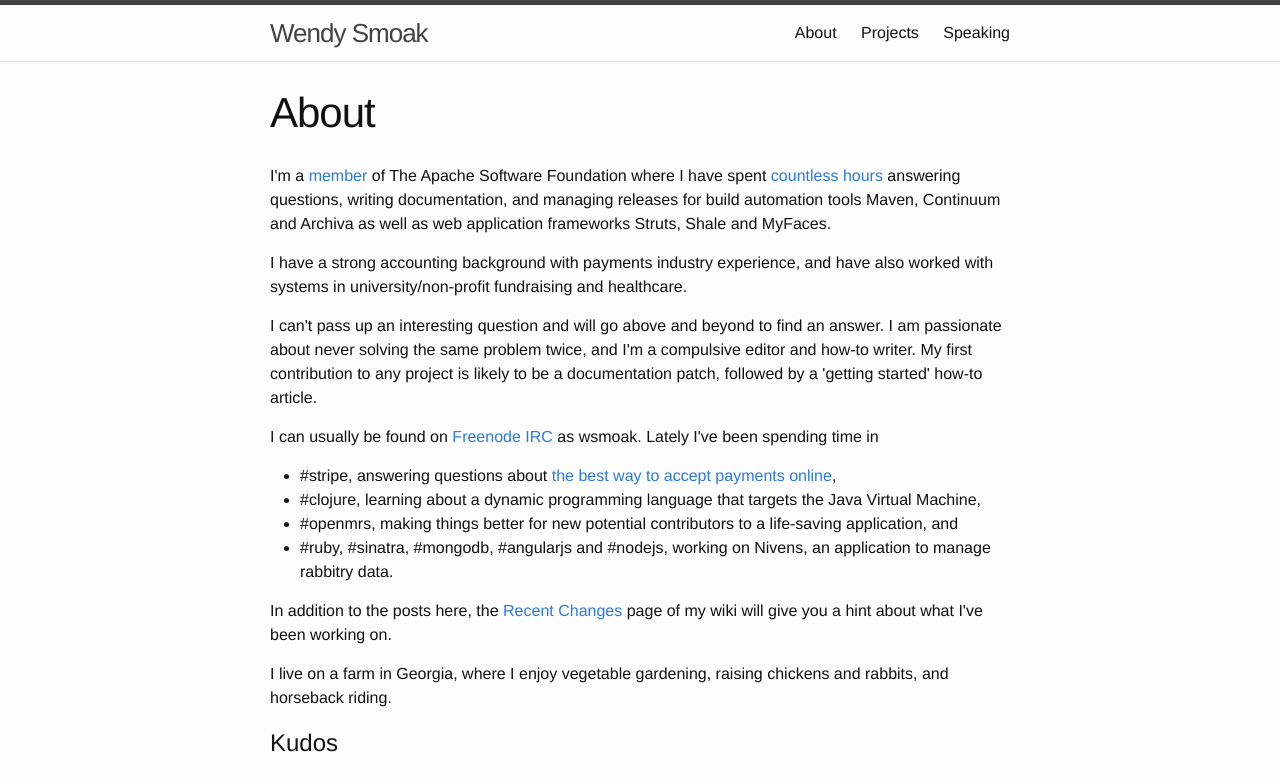
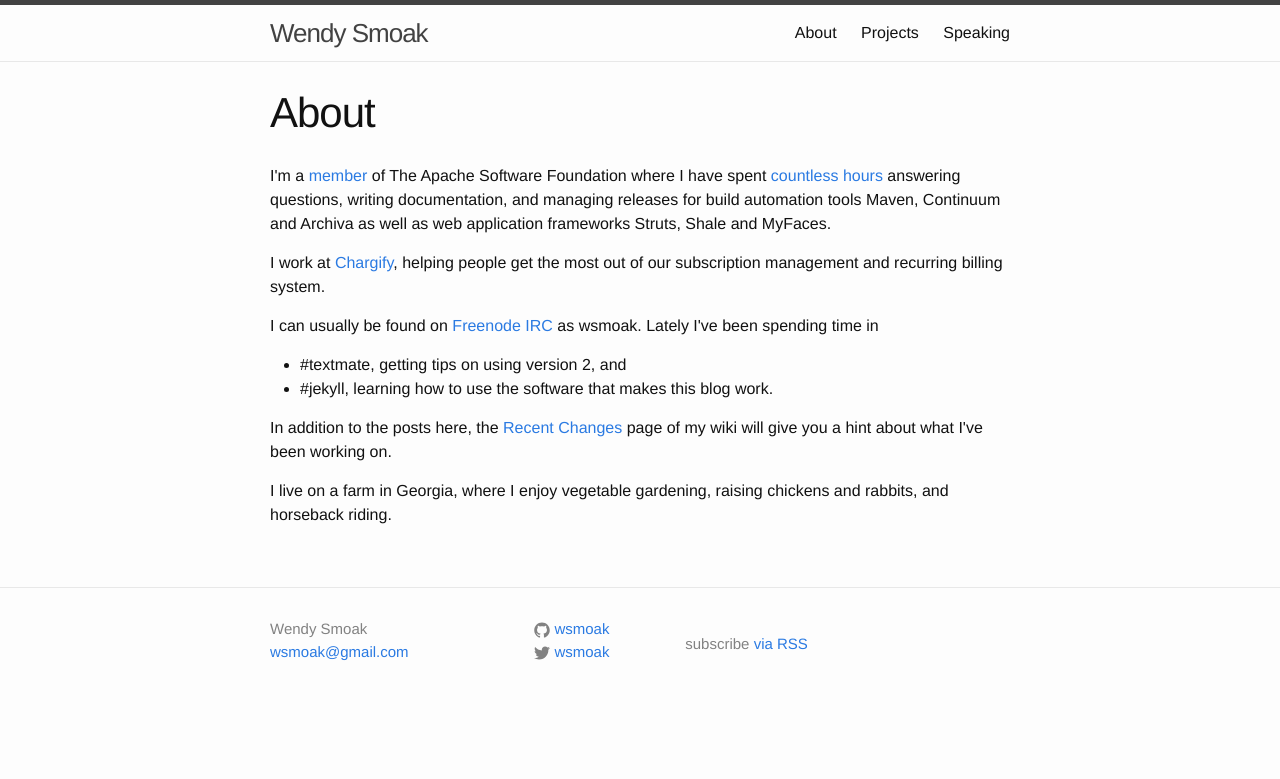
Before and after one commit to wsmoak/wsmoak.github.io, a Jekyll site: the page built from about.html, in a window 1280 px wide and 1400 px high. Shown: the top 779 px of the window. Built offline with Jekyll 4.4.1, drawn with Linux system fonts in a browser that asks for light colours; comment, search, counter and statistics services are not loaded; some of the changed text lies outside the part shown.

Commit message:
Remove job search related info

```diff
--- a/about.html
+++ b/about.html
@@ -11,20 +11,15 @@
 build automation tools Maven, Continuum and Archiva as well as web application
 frameworks Struts, Shale and MyFaces.</p>
 
-<p>I have a strong accounting background with payments industry experience, and have also worked with systems in university/non-profit fundraising and healthcare.</p>
-
-<p>I can't pass up an interesting question and will go above and beyond to find an answer.  I am passionate about never solving the same problem twice, and I'm a compulsive editor and how-to writer.  My first contribution to any project is likely to be a documentation patch, followed by a 'getting started' how-to article.</p>
+<p>I work at <a href="https://www.chargify.com">Chargify</a>, helping people get the most out of our subscription management and recurring billing system.</p>
 
 <p>I can usually be found on <a target="new" href="http://webchat.freenode.net">Freenode IRC</a> as wsmoak. Lately I've been spending time in
   <ul>
-    <li>#stripe, answering questions about
-  <a target="new" href="http://stripe.com">the best way to accept payments online</a>,
-    </li>
     <!--<li>#growstuff, working on feature testing for <a href="http://growstuff.org">
   an open source platform to track what you plant and harvest</a>.</li>-->
-	<li>#clojure, learning about a dynamic programming language that targets the Java Virtual Machine,</li>
-  <li>#openmrs, making things better for new potential contributors to a life-saving application, and</li>
-	<li>#ruby, #sinatra, #mongodb, #angularjs and #nodejs, working on Nivens, an application to manage rabbitry data.</li>
+    <li>#textmate, getting tips on using version 2, and</li>
+    <li>#jekyll, learning how to use the software that makes this blog work.</li>
+	<!-- <li>#ruby, #sinatra, #mongodb, #angularjs and #nodejs, working on Nivens, an application to manage rabbitry data.</li> -->
   </ul>
 </p>
 
@@ -33,15 +28,3 @@
 </p>
 
 <p>I live on a farm in Georgia, where I enjoy vegetable gardening, raising chickens and rabbits, and horseback riding.</p>
-
-<h1>Kudos</h1>
-
-<p>Why do I spend most mornings answering questions in #stripe? Because of days like this:</p>
-
-<p><img src="images/stripe-irc-thanks.png"></img></p>
-
-<p>And also,</p>
-
-<blockquote class="twitter-tweet" lang="en"><p>Shout-out to <a href="https://twitter.com/wsmoak">@wsmoak</a> for the fantastic support in <a href="https://twitter.com/stripe">@stripe</a>&#39;s IRC channel!</p>&mdash; Benjamin Wohlwend (@piquadrat_ch) <a href="https://twitter.com/piquadrat_ch/status/522425247577174016">October 15, 2014</a></blockquote> <script async src="//platform.twitter.com/widgets.js" charset="utf-8"></script>
-
-<blockquote class="twitter-tweet" lang="en"><p><a href="https://twitter.com/wsmoak">@wsmoak</a> thanks for the documentation fixes. They&#39;re now live on the <a href="https://twitter.com/stripe">@stripe</a> docs</p>&mdash; Kyle Conroy (@kyle_conroy) <a href="https://twitter.com/kyle_conroy/status/501484879037480960">August 18, 2014</a></blockquote> <script async src="//platform.twitter.com/widgets.js" charset="utf-8"></script>
--- a/index.html
+++ b/index.html
@@ -5,8 +5,6 @@
 <div class="home">
 
   <h1 class="page-heading">Welcome</h1>
-
-<p><b>I am (work) available!</b> Do you have a solid product, preferably with an API?  Do you welcome remote workers?  Could your documentation be better? Do you have awesome customers who ask interesting questions? If so, I can help!</p>
 
 <p>Read more <a href="about.html">About Me</a> and contact me at <a href="mailto:wsmoak@gmail.com">wsmoak@gmail.com</a>.
 
```
